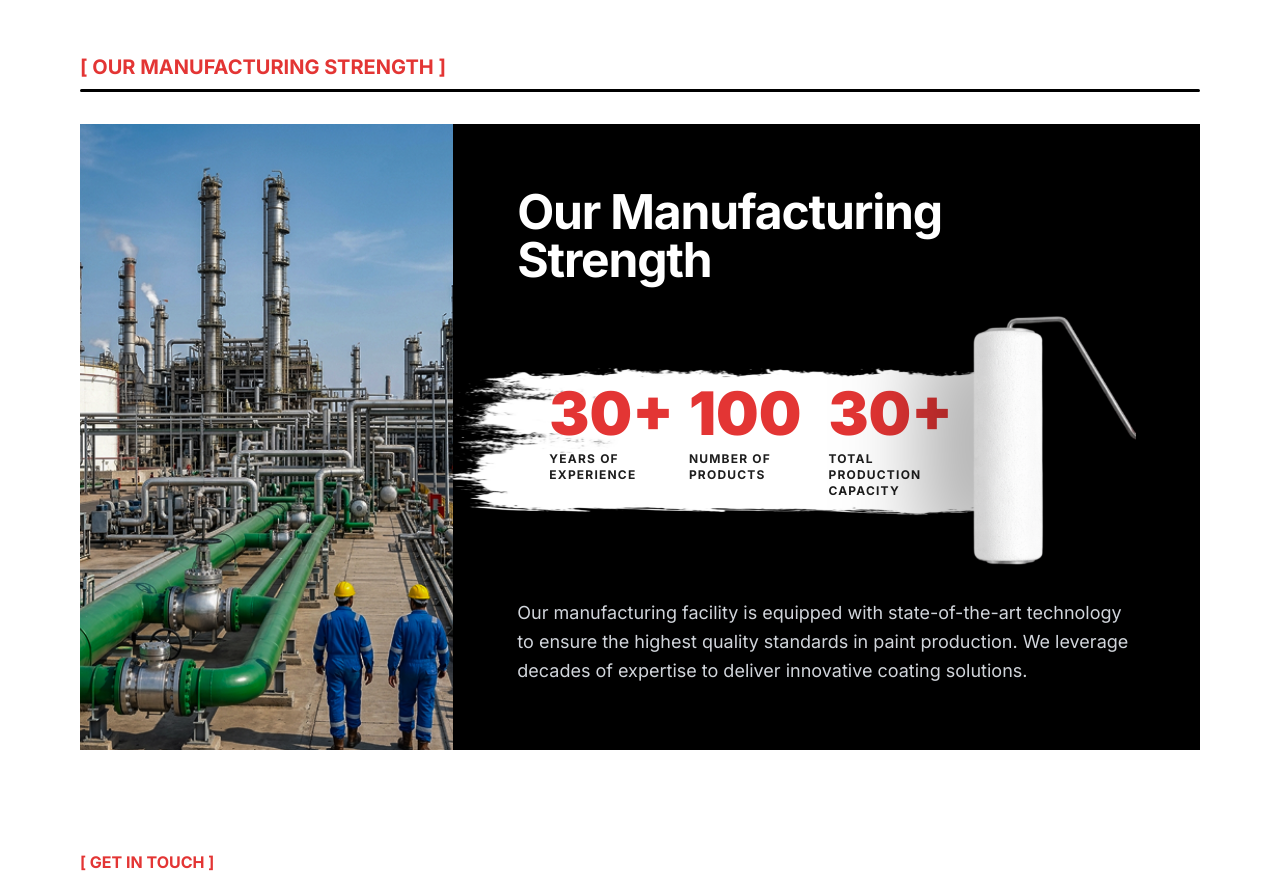
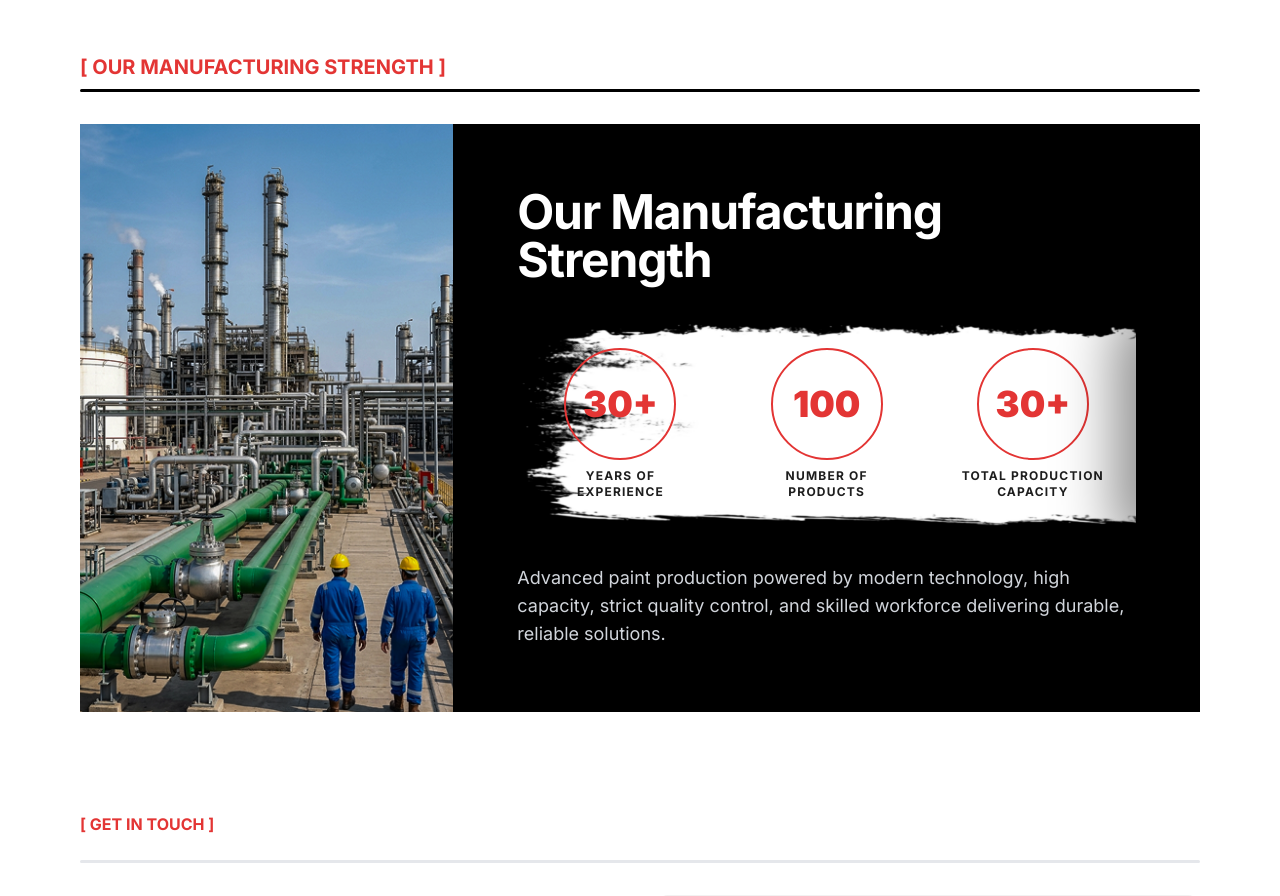
Before and after one commit to vernoxy2/Amicol_React, a React (Vite) app: page / in a window 1280 px wide. Shown: the part 4080-4976 px from the top of the page. Built offline with nearby package versions, Linux system fonts and the light colour scheme; a web font is replaced by a local one.

Commit message:
change: manufacture page design with resposive

```diff
--- a/src/Pages/Homepage/HomePageSections/Manufacturing.jsx
+++ b/src/Pages/Homepage/HomePageSections/Manufacturing.jsx
@@ -15,21 +15,23 @@ const CountUp = ({ value, duration = 2 }) => {
       let start = 0;
       const end = parseInt(value);
       if (start === end) return;
-
       let totalMilisekonds = duration * 1000;
       let incrementTime = totalMilisekonds / end;
-
       let timer = setInterval(() => {
         start += 1;
         setCount(start);
         if (start === end) clearInterval(timer);
       }, incrementTime);
-
       return () => clearInterval(timer);
     }
   }, [isInView, value, duration]);
 
-  return <span ref={ref}>{count}{value.includes('+') ? '+' : ''}</span>;
+  return (
+    <span ref={ref}>
+      {count}
+      {value.includes("+") ? "+" : ""}
+    </span>
+  );
 };
 
 const Manufacturing = () => {
@@ -51,9 +53,11 @@ const Manufacturing = () => {
         <hr className="mt-2 border-black" />
       </div>
 
-      <div className="grid grid-cols-1 md:grid-cols-12 items-stretch">
-        {/* Left Side - Image (4 Columns) */}
-        <div className="md:col-span-4 overflow-hidden">
+      {/* GRID: mobile/tab/ipad = stacked, xl(1280px+) = side by side */}
+      <div className="grid grid-cols-1 xl:grid-cols-12 items-stretch">
+
+        {/* Left - Image */}
+        <div className="xl:col-span-4 overflow-hidden h-56 sm:h-72 md:h-96 xl:h-auto">
           <motion.img
             initial={{ opacity: 0, x: -50 }}
             animate={isInView ? { opacity: 1, x: 0 } : {}}
@@ -64,77 +68,77 @@ const Manufacturing = () => {
           />
         </div>
 
-        {/* Right Side - Content (8 Columns) */}
-        <div className="md:col-span-8 flex flex-col justify-center space-y-8 bg-black p-8 md:p-16 relative">
+        {/* Right - Black Content */}
+        <div className="xl:col-span-8 flex flex-col justify-center space-y-6 bg-black px-6 py-10 sm:px-10 sm:py-12 md:px-16 md:py-16 relative overflow-hidden">
+
           {/* Title */}
-          <div>
-            <h2 className="text-3xl md:text-5xl font-bold text-white tracking-tight">
+          <h2 className="text-3xl sm:text-4xl md:text-5xl font-bold text-white tracking-tight">
             Our Manufacturing Strength
           </h2>
-          </div>
 
-          {/* Stats Area with Roller Reveal */}
-          <div className="relative py-10 overflow-hidden min-h-[250px] flex items-center -ml-10 md:-ml-20 w-[calc(100%+2.5rem)] md:w-[calc(100%+5rem)] pr-10 md:pr-20">
+          {/* Stats Area */}
+          <div className="relative overflow-hidden" style={{ minHeight: "160px" }}>
 
-            <div className="relative w-full h-full flex items-center">
-              {/* 1. The Revealed Background (RollerBg) - Starting further left */}
+            {/* RollerBg revealed */}
             <motion.div
               initial={{ clipPath: "inset(0 100% 0 0)" }}
-                animate={isInView ? { clipPath: "inset(0 12% 0 0)" } : {}}
+              animate={isInView ? { clipPath: "inset(0 0% 0 0)" } : {}}
               transition={{ duration: 1.5, ease: "easeInOut", delay: 0.5 }}
-                className="absolute inset-y-0 left-0 w-full z-0"
+              className="absolute inset-0 z-0"
             >
               <img
                 src={RollerBg}
-                  alt="Background"
+                alt=""
                 className="w-full h-full object-fill"
               />
             </motion.div>
 
-              {/* 2. The Numbers (Revealed along with the background) */}
+            {/* Numbers with Circles */}
             <motion.div
               initial={{ clipPath: "inset(0 100% 0 0)" }}
-                animate={isInView ? { clipPath: "inset(0 12% 0 0)" } : {}}
+              animate={isInView ? { clipPath: "inset(0 0% 0 0)" } : {}}
               transition={{ duration: 1.5, ease: "easeInOut", delay: 0.5 }}
-                className="grid grid-cols-3 gap-2 md:gap-6 z-10 relative w-full px-14 md:px-28"
+              className="relative z-10 grid grid-cols-3 h-full py-6 sm:py-8 md:py-10"
             >
               {stats.map((stat, index) => {
-                  const words = stat.label.split(' ');
+                const words = stat.label.split(" ");
                 return (
-                    <div key={index} className="flex flex-col items-center md:items-start">
-                      <div className="mb-2">
-                        <h3 className="text-3xl md:text-6xl font-black text-primary leading-none">
+                  <div key={index} className="flex flex-col items-center justify-center gap-2">
+                    {/* Circle */}
+                    <div className="w-14 h-14 sm:w-20 sm:h-20 md:w-28 md:h-28 rounded-full border-2 border-primary flex items-center justify-center shrink-0">
+                      <h3 className="text-base sm:text-2xl md:text-4xl font-black text-primary leading-none">
                         {isInView && <CountUp value={stat.number} />}
                       </h3>
                     </div>
-                      <div className="text-primary font-bold uppercase tracking-widest text-[9px] sm:text-[10px] md:text-xs text-center md:text-left leading-tight">
-                        <p>{words.slice(0, 2).join(' ')}</p>
-                        <p>{words.slice(2).join(' ')}</p>
+                    {/* Label */}
+                    <div className="text-primary font-bold uppercase tracking-widest text-[8px] sm:text-[10px] md:text-xs text-center leading-tight px-1">
+                      <p>{words.slice(0, 2).join(" ")}</p>
+                      <p>{words.slice(2).join(" ")}</p>
                     </div>
                   </div>
                 );
               })}
             </motion.div>
 
-              {/* 3. Roller Image - Swipes across and revealing everything */}
+            {/* Roller */}
             <motion.div
-                initial={{ left: "-5%" }}
-                animate={isInView ? { left: "88%" } : {}}
+              initial={{ left: "-10%" }}
+              animate={isInView ? { left: "110%" } : {}}
               transition={{ duration: 1.5, ease: "easeInOut", delay: 0.5 }}
-                className="absolute top-0 bottom-0 w-40 md:w-64 z-20 flex items-center justify-center pointer-events-none"
-                style={{ top: "50%", transform: "translateY(-50%)" }}
+              className="absolute top-0 bottom-0 z-20 pointer-events-none flex items-center"
+              style={{ width: "clamp(60px, 12vw, 180px)" }}
             >
               <img
                 src={Roller}
                 alt="Roller"
-                  className="w-full h-full object-contain scale-[2.2] md:scale-[3.2]"
+                className="w-full h-full object-contain"
                 style={{
+                  transform: "scale(2)",
+                  transformOrigin: "center",
                   filter: "drop-shadow(-10px 0 15px rgba(0,0,0,0.5))",
-                    transformOrigin: "center"
                 }}
               />
             </motion.div>
-            </div>
           </div>
 
           {/* Description */}
@@ -143,10 +147,8 @@ const Manufacturing = () => {
             animate={isInView ? { opacity: 1, y: 0 } : {}}
             transition={{ duration: 0.8, delay: 1.2 }}
           >
-            <p className="text-gray-300 text-lg leading-relaxed max-w-2xl">
-              Our manufacturing facility is equipped with state-of-the-art technology
-              to ensure the highest quality standards in paint production. We leverage
-              decades of expertise to deliver innovative coating solutions.
+            <p className="text-gray-300 text-base md:text-lg leading-relaxed">
+              Advanced paint production powered by modern technology, high capacity, strict quality control, and skilled workforce delivering durable, reliable solutions.
             </p>
           </motion.div>
         </div>
```
Lines whose indentation alone changed are shown as unchanged.
